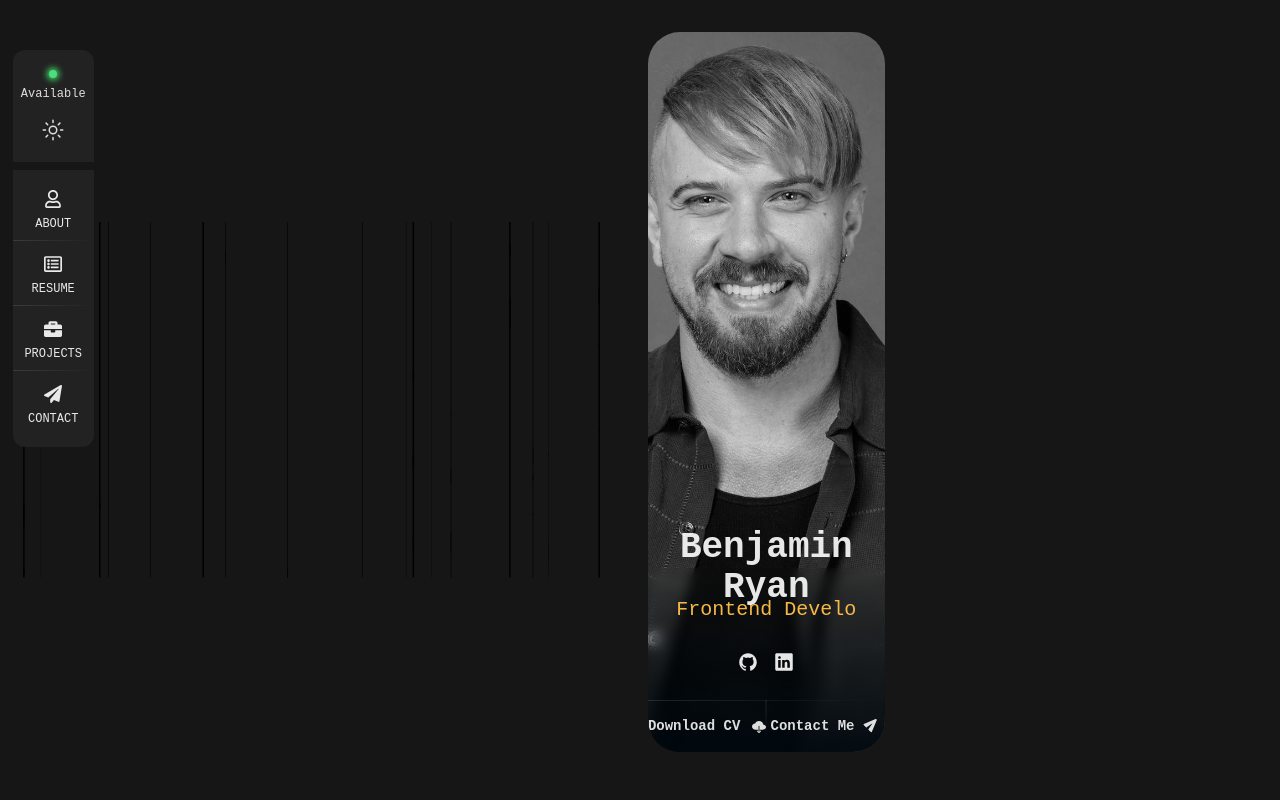
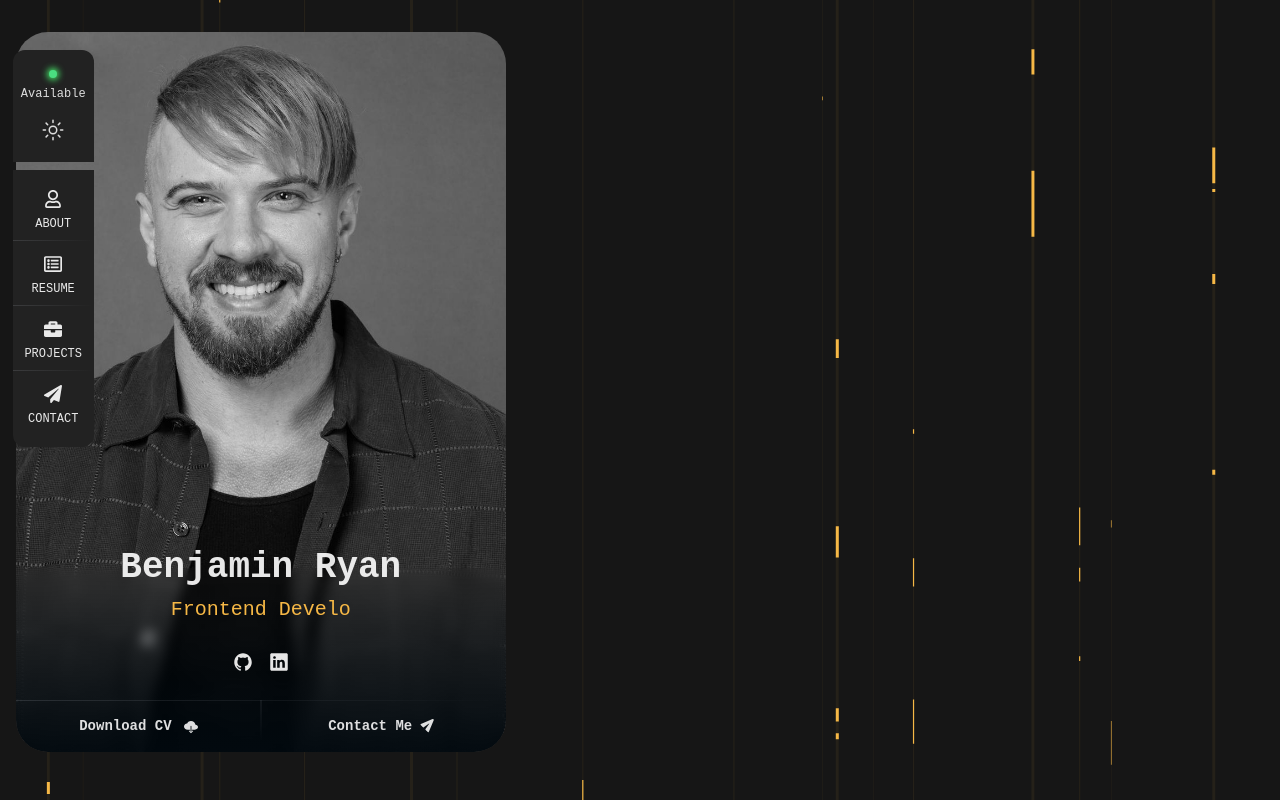
Before and after one commit to aehamdy/my-portfolio, a React (Vite) app: page / in a window 1280 px wide. Built offline with nearby package versions, Linux system fonts and the light colour scheme; a web font is replaced by a local one.

Commit message:
style: Add styles to body element and SVG background

```diff
--- a/src/index.css
+++ b/src/index.css
@@ -89,6 +89,9 @@
 body {
   font-family: "Lekton", monospace;
   margin: 0;
+  position: relative;
+  padding: 0;
+  overflow-x: hidden;
   display: flex;
   place-items: center;
   min-width: 320px;
@@ -118,3 +121,20 @@ body.dark {
 
   background-color: var(--dark-bg);
 }
+
+#cyberlines {
+  position: absolute;
+  top: 0;
+  left: 0;
+  width: 100vw;
+  height: 100%;
+  z-index: 0;
+  pointer-events: none;
+}
+
+.line {
+  fill: #f6b84610;
+}
+.lights {
+  fill: #f6b846;
+}
```
